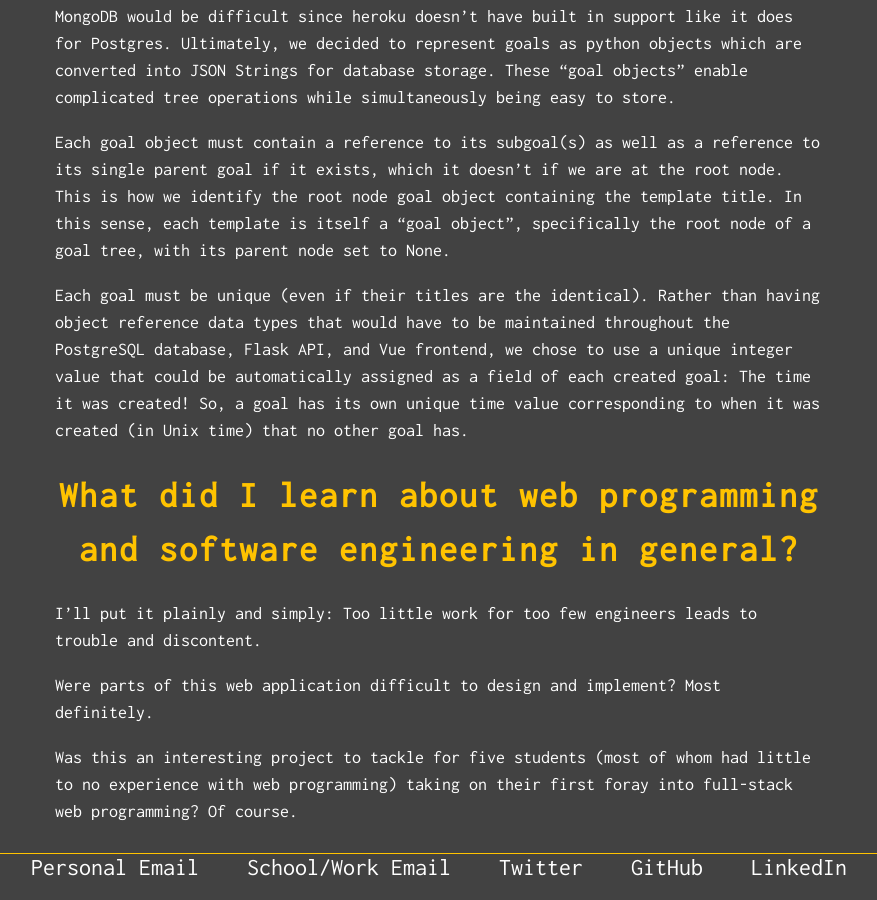
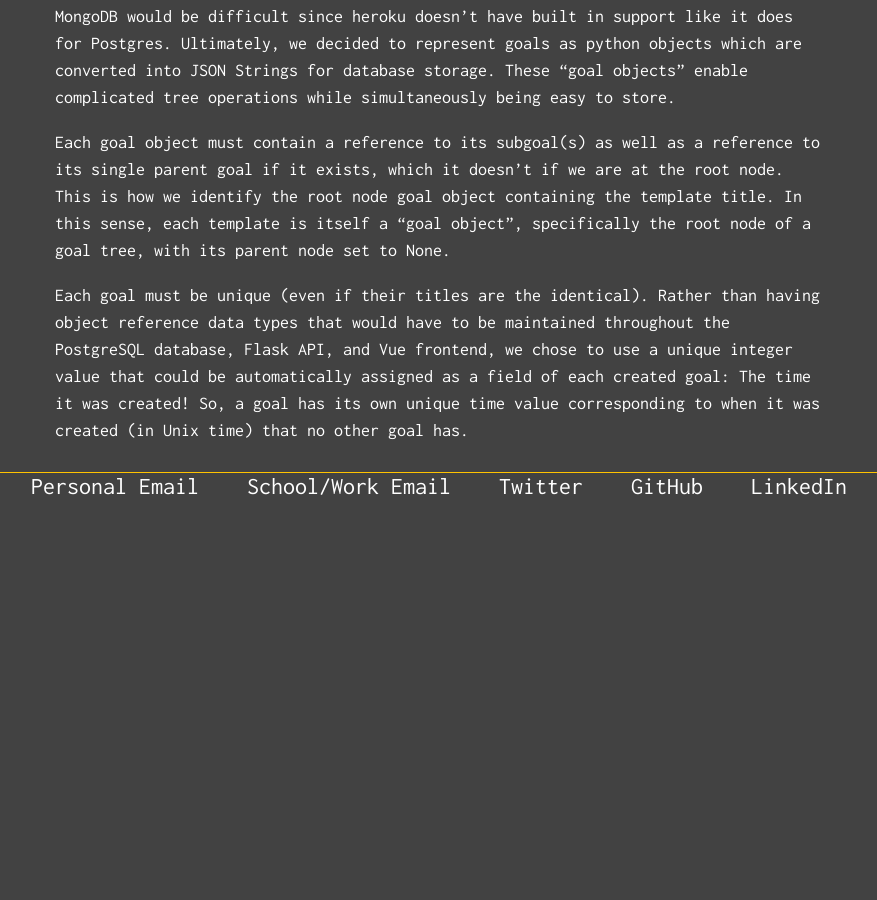
Before and after one commit to justintranjt/justintranjt.github.io, a Jekyll site: the page built from _projects/2019-01-23-Thrive-Goals.md, in a window 1280 px wide and 900 px high, scrolled down 7340 px. Shown: the whole window, without its empty margins (201-1078 px from the left). Built offline with Jekyll 4.4.1, drawn with Linux system fonts in a browser that asks for light colours; after the commit the page ends 7859 px from its top, so only the background shows below that.

Commit message:
Removed unnecessary section

```diff
--- a/_projects/2019-01-23-Thrive-Goals.md
+++ b/_projects/2019-01-23-Thrive-Goals.md
@@ -88,10 +88,3 @@ Our data is fundamentally hierarchical. Goals are nested under parent goals and
 Each goal object must contain a reference to its subgoal(s) as well as a reference to its single parent goal if it exists, which it doesn’t if we are at the root node. This is how we identify the root node goal object containing the template title. In this sense, each template is itself a “goal object”, specifically the root node of a goal tree, with its parent node set to None.
 
 Each goal must be unique (even if their titles are the identical). Rather than having object reference data types that would have to be maintained throughout the PostgreSQL database, Flask API, and Vue frontend, we chose to use a unique integer value that could be automatically assigned as a field of each created goal: The time it was created! So, a goal has its own unique time value corresponding to when it was created (in Unix time) that no other goal has.
-
-# What did I learn about web programming and software engineering in general?
-I'll put it plainly and simply: Too little work for too few engineers leads to trouble and discontent.
-
-Were parts of this web application difficult to design and implement? Most definitely.
-
-Was this an interesting project to tackle for five students (most of whom had little to no experience with web programming) taking on their first foray into full-stack web programming? Of course.
```
